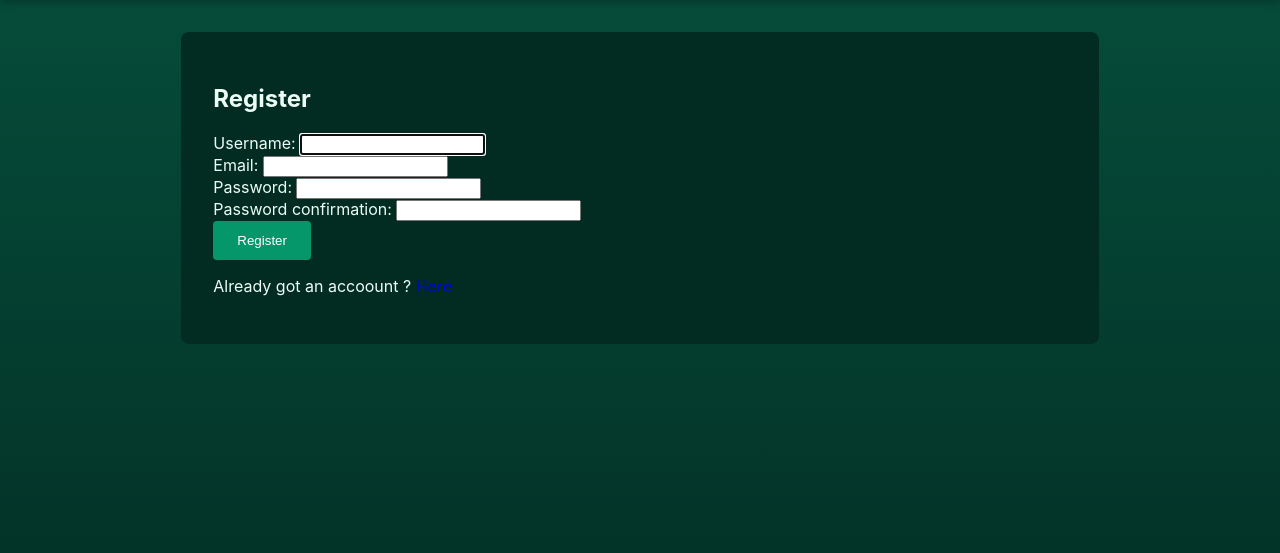
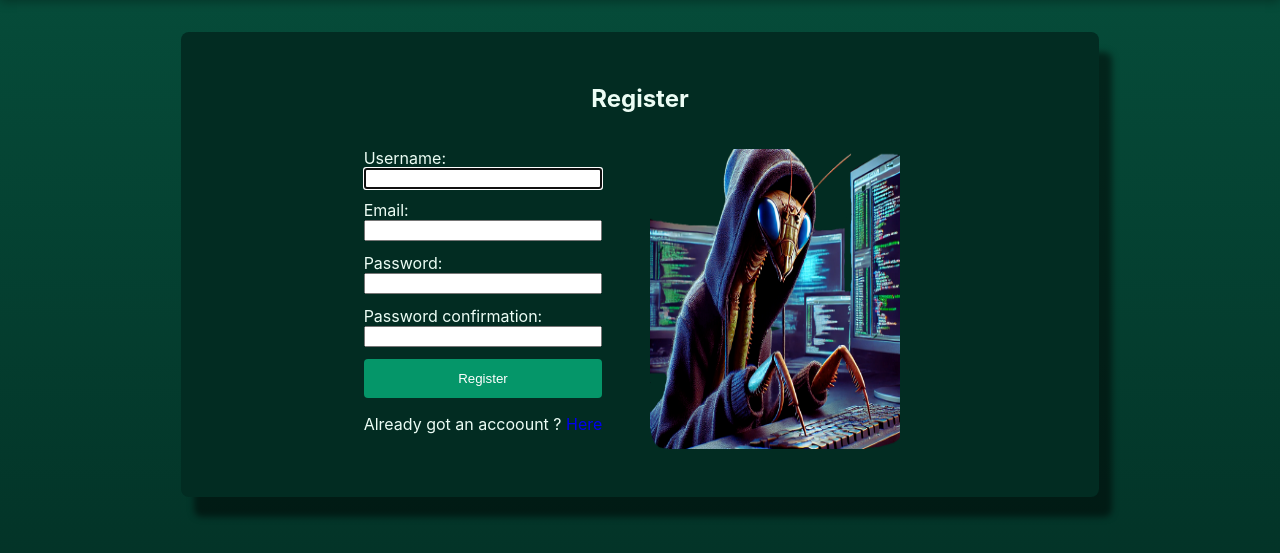
Before and after one commit to Lochy2000/PP4_mantis_feed, a Django app: page /accounts/register/ in a window 1280 px wide. Shown: the part 61-614 px from the top of the page. Run offline with Django 5.2, Linux system fonts and the light colour scheme.

Commit message:
made some styling changes to register and login form

```diff
--- a/accounts/templates/accounts/register.html
+++ b/accounts/templates/accounts/register.html
@@ -1,13 +1,14 @@
 {% extends 'posts/base.html' %}
+{% load static %}
 
 {% block content %}
-<div class="form-container">
+<div class="form-container-register">
     <h2>Register</h2>
-
+    <div class="register-content">
         <form method="post">
             {% csrf_token %}
             {% for field in form %}
-        <div class="form-fiel-wrapper">
+            <div class="form-field-wrapper">
                 {{ field.label_tag }}
                 {{ field }}
                 {% if field.errors %}
@@ -21,5 +22,10 @@
             <button type="submit" class="btn"> Register </button>
             <p>Already got an accoount ? <a href="{% url 'login' %}"> Here </a></p>
         </form>
+
+        <div class="mantis-image-container">
+            <img src="{% static 'images/mantisoncomputer.png' %} " alt="Mantis on a computer" class="mantis-image">
+        </div>
+    </div>
 </div>
 {% endblock %}
--- a/static/css/style.css
+++ b/static/css/style.css
@@ -159,7 +159,7 @@
     padding: 2rem;
     background-color: var(--dark-green);
     border-radius: 8px;
-    box-shadow: o 4px 6px rgba(0, 0, 0, 0.1);
+    box-shadow: 13px 20px 6px rgba(0, 0, 0, 0.5);
     color: var(--text-light);
   }
 
@@ -293,8 +293,56 @@
 
   .message-success {
     background-color: #dcfce7;
-    color: #166534;
+    color: #18fd70;
   }
+
+  /*  Register & login */
+
+  .form-container-register{
+    display: grid;
+    max-width: 66.6667%;
+    margin: 2rem auto;
+    padding: 2rem;
+    background-color: var(--dark-green);
+    border-radius: 8px;
+    box-shadow: 13px 20px 6px rgba(0, 0, 0, 0.5);
+    color: var(--text-light);
+    justify-content: center;
+  }
+  .form-container-register h2{
+    display: grid;
+    justify-content: center;
+  }
+
+  .register-content{
+    display: flex;
+    grid-template-columns: 1fr auto;
+    gap: 2rem;
+    align-items: center;
+  }
+  .form-container-register form{
+    display: grid;
+    align-content: space-around;
+    justify-content: center;
+  }
+
+  .form-field-wrapper{
+    display: grid;
+    padding-bottom: 0.74rem;
+  }
+
+  .mantis-image-container{
+    display: flex;
+    justify-content: center;
+    align-items: center;
+    padding: 1rem;
+  }
+
+  .mantis-image{
+    width: 250px;
+    height: 300px;
+  }
+
 
   /* Top post styling */
   .side-bar{
```
Also changed, not shown: accounts/templates/accounts/login.html (+14 -6 lines), static/images/mantisoncomputer.png (added), 2 other files. Lines whose indentation alone changed are shown as unchanged.
